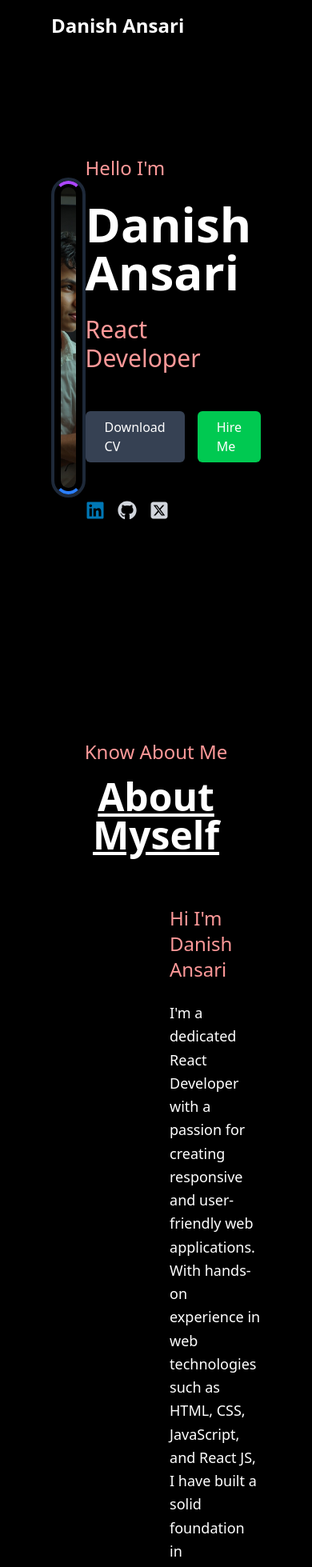
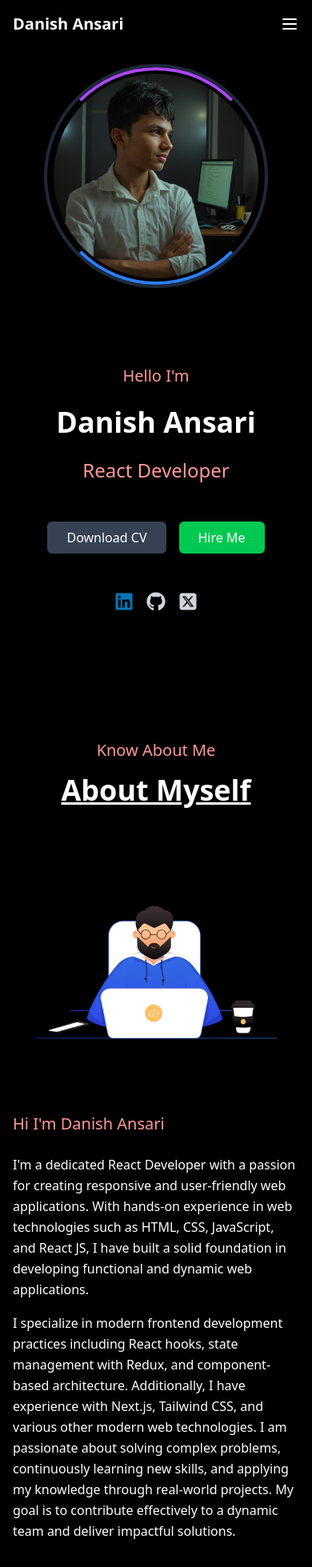
Before and after one commit to Danish-Devx3/Danish-s-Portfolio, a React (Vite) app: page / in a window 390 px wide. Shown: the top 1959 px of the page at 80% size. Built offline with nearby package versions, Linux system fonts and the light colour scheme.

Commit message:
refactor: improve responsiveness and styling across multiple pages

```diff
--- a/src/pages/About.jsx
+++ b/src/pages/About.jsx
@@ -1,30 +1,30 @@
 const About = () => {
   return (
-    <section id="about" className="min-h-screen py-20 px-16">
+    <section id="about" className="min-h-screen py-20 px-4 md:px-16">
       <div className="text-center mb-16">
-        <h3 className="text-[#ff9999] text-2xl mb-4">Know About Me</h3>
-        <h2 className="text-white text-5xl font-bold underline">About Myself</h2>
+        <h3 className="text-[#ff9999] text-xl md:text-2xl mb-4">Know About Me</h3>
+        <h2 className="text-white text-4xl md:text-5xl font-bold underline">About Myself</h2>
       </div>
 
-      <div className="flex gap-16 items-center">
-        <div className="w-1/2">
+      <div className="flex flex-col md:flex-row gap-8 md:gap-16 items-center">
+        <div className="w-full md:w-1/2">
           <img
             src="/wt-MoAvAmN0.webp"
             alt="Developer Illustration"
-            className="w-full max-w-[500px]"
+            className="w-full max-w-[500px] mx-auto"
           />
         </div>
 
-        <div className="w-1/2">
-          <h3 className="text-[#ff9999] text-2xl mb-6">Hi I'm Danish Ansari</h3>
+        <div className="w-full md:w-1/2">
+          <h3 className="text-[#ff9999] text-xl md:text-2xl mb-6">Hi I'm Danish Ansari</h3>
 
-          <p className="text-white text-lg leading-relaxed">
+          <p className="text-white text-base md:text-lg leading-relaxed">
             I'm a dedicated React Developer with a passion for creating responsive and user-friendly web applications.
             With hands-on experience in web technologies such as HTML, CSS, JavaScript, and React JS, I have built a solid
             foundation in developing functional and dynamic web applications.
           </p>
 
-          <p className="text-white text-lg leading-relaxed mt-4">
+          <p className="text-white text-base md:text-lg leading-relaxed mt-4">
             I specialize in modern frontend development practices including React hooks, state management with Redux,
             and component-based architecture. Additionally, I have experience with Next.js, Tailwind CSS, and various
             other modern web technologies. I am passionate about solving complex problems, continuously learning new skills,
@@ -33,14 +33,14 @@ const About = () => {
           </p>
 
           <div className="mt-8">
-            <h4 className="text-[#ff9999] text-xl mb-4">Get To Know More</h4>
-            <div className="grid grid-cols-2 gap-6">
-              <div className="bg-[#1e1e1e] p-6 rounded-lg">
+            <h4 className="text-[#ff9999] text-lg md:text-xl mb-4">Get To Know More</h4>
+            <div className="grid grid-cols-1 sm:grid-cols-2 gap-4 md:gap-6">
+              <div className="bg-[#1e1e1e] p-4 md:p-6 rounded-lg">
                 <h5 className="text-white text-lg font-semibold mb-2">Experience</h5>
                 <p className="text-gray-300">0.6 years</p>
                 <p className="text-gray-300">Frontend Development</p>
               </div>
-              <div className="bg-[#1e1e1e] p-6 rounded-lg">
+              <div className="bg-[#1e1e1e] p-4 md:p-6 rounded-lg">
                 <h5 className="text-white text-lg font-semibold mb-2">Education</h5>
                 <p className="text-gray-300">BCA</p>
                 <p className="text-gray-300">Computer Science</p>
--- a/src/pages/ContactUs.jsx
+++ b/src/pages/ContactUs.jsx
@@ -27,13 +27,13 @@ export default function Contact() {
     };
 
     return (
-      <section id="contact" className="min-h-screen py-20 px-16 bg-[#121212]">
+      <section id="contact" className="min-h-screen py-20 px-4 md:px-16 bg-[#121212]">
         <div className="text-center mb-16">
-          <h3 className="text-[#ff9999] text-2xl mb-4">Get In Touch</h3>
-          <h2 className="text-white text-5xl font-bold underline">Contact Me</h2>
+          <h3 className="text-[#ff9999] text-xl md:text-2xl mb-4">Get In Touch</h3>
+          <h2 className="text-white text-4xl md:text-5xl font-bold underline">Contact Me</h2>
         </div>
 
-        <div className="max-w-2xl mx-auto bg-[#1e1e1e] p-8 rounded-xl shadow-lg">
+        <div className="max-w-2xl mx-auto bg-[#1e1e1e] p-4 md:p-8 rounded-xl shadow-lg">
           <form onSubmit={onSubmit} className="space-y-6">
             <div>
               <label htmlFor="name" className="block text-[#ff9999] text-lg mb-2">Name</label>
--- a/src/pages/Hero.jsx
+++ b/src/pages/Hero.jsx
@@ -3,8 +3,8 @@ import { FaSquareXTwitter } from 'react-icons/fa6';
 
 const Hero = () => {
   return (
-    <div className="min-h-screen flex items-center justify-between px-16 py-20">
-      <div className="relative w-[400px] h-[400px]">
+    <div className="min-h-screen flex flex-col md:flex-row items-center justify-between px-4 md:px-16 py-20 gap-8">
+      <div className="relative w-[280px] md:w-[400px] h-[280px] md:h-[400px] mx-auto md:mx-0">
         <div className="w-full h-full rounded-full border-4 border-gray-800 relative overflow-hidden">
           <div className="absolute inset-0 border-4 border-transparent border-t-purple-500 rounded-full"></div>
           <div className="absolute inset-0 border-4 border-transparent border-b-blue-500 rounded-full"></div>
@@ -19,10 +19,10 @@ const Hero = () => {
       </div>
 
 
-      <div className="flex flex-col items-start space-y-6 max-w-xl">
-        <h2 className="text-[#ff9999] text-2xl">Hello I'm</h2>
-        <h1 className="text-white text-6xl font-bold">Danish Ansari</h1>
-        <p className="text-[#ff9999] text-3xl">React Developer</p>
+      <div className="flex flex-col items-center md:items-start space-y-6 max-w-xl text-center md:text-left">
+        <h2 className="text-[#ff9999] text-xl md:text-2xl">Hello I'm</h2>
+        <h1 className="text-white text-4xl md:text-6xl font-bold">Danish Ansari</h1>
+        <p className="text-[#ff9999] text-2xl md:text-3xl">React Developer</p>
 
 
         <div className="flex gap-4 mt-6">
--- a/src/pages/Navbar.jsx
+++ b/src/pages/Navbar.jsx
@@ -2,6 +2,7 @@ import { useState, useEffect } from 'react';
 
 const Navbar = () => {
   const [isScrolled, setIsScrolled] = useState(false);
+  const [isMenuOpen, setIsMenuOpen] = useState(false);
 
   useEffect(() => {
     const handleScroll = () => {
@@ -21,12 +22,38 @@ const Navbar = () => {
   }, []);
 
   return (
-    <nav className={`fixed top-0 left-0 right-0 z-50 flex items-center justify-between px-16 py-4 transition-all duration-300 ${
+    <nav className={`fixed top-0 left-0 right-0 z-50 flex items-center justify-between px-4 md:px-16 py-4 transition-all duration-300 ${
       isScrolled ? 'bg-[#121212]/80 backdrop-blur-md shadow-lg' : 'bg-transparent'
     }`}>
       <div className="nav-left">
-        <h1 className="text-white text-2xl font-semibold m-0">Danish Ansari</h1>
+        <h1 className="text-white text-xl md:text-2xl font-semibold m-0">Danish Ansari</h1>
       </div>
+
+      {/* Mobile Menu Button */}
+      <button
+        className="md:hidden text-white"
+        onClick={() => setIsMenuOpen(!isMenuOpen)}
+      >
+        <svg className="w-6 h-6" fill="none" stroke="currentColor" viewBox="0 0 24 24">
+          {isMenuOpen ? (
+            <path strokeLinecap="round" strokeLinejoin="round" strokeWidth={2} d="M6 18L18 6M6 6l12 12" />
+          ) : (
+            <path strokeLinecap="round" strokeLinejoin="round" strokeWidth={2} d="M4 6h16M4 12h16M4 18h16" />
+          )}
+        </svg>
+      </button>
+
+      {/* Mobile Menu */}
+      {isMenuOpen && (
+        <div className="absolute top-full left-0 right-0 bg-[#121212]/95 md:hidden p-4 flex flex-col gap-4">
+          <a href="#about" className="text-white hover:text-[#00bfff] transition-colors duration-300">About Me</a>
+          <a href="#projects" className="text-white hover:text-[#00bfff] transition-colors duration-300">Projects</a>
+          <a href="#skills" className="text-white hover:text-[#00bfff] transition-colors duration-300">My Skills</a>
+          <a href="#contact" className="text-white hover:text-[#00bfff] transition-colors duration-300">Contact Me</a>
+        </div>
+      )}
+
+      {/* Desktop Menu */}
       <div className="hidden md:flex items-center gap-8">
         <a href="#about" className="text-white hover:text-[#00bfff] transition-colors duration-300">About Me</a>
         <a href="#projects" className="text-white hover:text-[#00bfff] transition-colors duration-300">Projects</a>
--- a/src/pages/Projects.jsx
+++ b/src/pages/Projects.jsx
@@ -2,7 +2,7 @@ const ProjectCard = ({ image, title, description, githubLink, demoLink }) => {
   return (
     <div className="bg-[#1e1e1e] rounded-lg overflow-hidden">
 
-      <div className="h-64 overflow-hidden">
+      <div className="h-48 md:h-64 overflow-hidden">
         <img
           src={image}
           alt={title}
@@ -11,25 +11,25 @@ const ProjectCard = ({ image, title, description, githubLink, demoLink }) => {
       </div>
 
 
-      <div className="p-6">
-        <h3 className="text-[#ff9999] text-2xl mb-3">Gemini Clone</h3>
-        <p className="text-white mb-6">
+      <div className="p-4 md:p-6">
+        <h3 className="text-[#ff9999] text-xl md:text-2xl mb-3">{title}</h3>
+        <p className="text-white text-sm md:text-base mb-6">
           {description}
         </p>
 
 
-        <div className="flex gap-4">
+        <div className="flex flex-col sm:flex-row gap-4">
           <a
             href={githubLink}
             target="_blank"
-            className="px-6 py-2 rounded-md border-2 border-[#00bfff] text-[#00bfff] hover:bg-[#00bfff] hover:text-white transition-colors duration-300"
+            className="text-center px-4 md:px-6 py-2 rounded-md border-2 border-[#00bfff] text-[#00bfff] hover:bg-[#00bfff] hover:text-white transition-colors duration-300"
           >
             Github
           </a>
           <a
             href={demoLink}
             target="_blank"
-            className="px-6 py-2 rounded-md bg-[#ff9999] text-white hover:bg-[#ff7777] transition-colors duration-300"
+            className="text-center px-4 md:px-6 py-2 rounded-md bg-[#ff9999] text-white hover:bg-[#ff7777] transition-colors duration-300"
           >
             Live Demo
           </a>
@@ -58,11 +58,11 @@ const Projects = () => {
   ];
 
   return (
-    <section id="projects" className="min-h-screen py-20 px-16">
+    <section id="projects" className="min-h-screen py-20 px-4 md:px-16">
 
       <div className="text-center mb-16">
-        <h3 className="text-[#ff9999] text-2xl mb-4">Explore Recent Innovations</h3>
-        <h2 className="text-white text-5xl font-bold underline">Projects</h2>
+        <h3 className="text-[#ff9999] text-xl md:text-2xl mb-4">Explore Recent Innovations</h3>
+        <h2 className="text-white text-4xl md:text-5xl font-bold underline">Projects</h2>
       </div>
 
 
--- a/src/pages/Skills.jsx
+++ b/src/pages/Skills.jsx
@@ -39,13 +39,24 @@ const Skills = () => {
   ];
 
   return (
-    <section id="skills" className="min-h-screen py-20 px-16 bg-[#121212]">
+    <section id="skills" className="min-h-screen py-20 px-4 md:px-16 bg-[#121212]">
       <div className="text-center mb-16">
-        <h3 className="text-[#ff9999] text-2xl mb-4">What I Know</h3>
-        <h2 className="text-white text-5xl font-bold underline">My Skills</h2>
+        <h3 className="text-[#ff9999] text-xl md:text-2xl mb-4">What I Know</h3>
+        <h2 className="text-white text-4xl md:text-5xl font-bold underline">My Skills</h2>
       </div>
 
-      <div className="relative max-w-5xl mx-auto">
+      {/* Mobile View */}
+      <div className="md:hidden space-y-6">
+        {skills.map((skill, index) => (
+          <div key={index} className="bg-[#1e1e1e] p-4 rounded-xl shadow-lg border border-gray-800">
+            <h3 className="text-[#ff9999] text-xl font-semibold mb-2">{skill.title}</h3>
+            <p className="text-gray-300 text-sm">{skill.description}</p>
+          </div>
+        ))}
+      </div>
+
+      {/* Desktop View */}
+      <div className="hidden md:block relative max-w-5xl mx-auto">
         <div className="absolute left-1/2 transform -translate-x-1/2 h-full w-1 bg-gray-800"></div>
         <div className="relative">
           {skills.map((skill, index) => (
```
